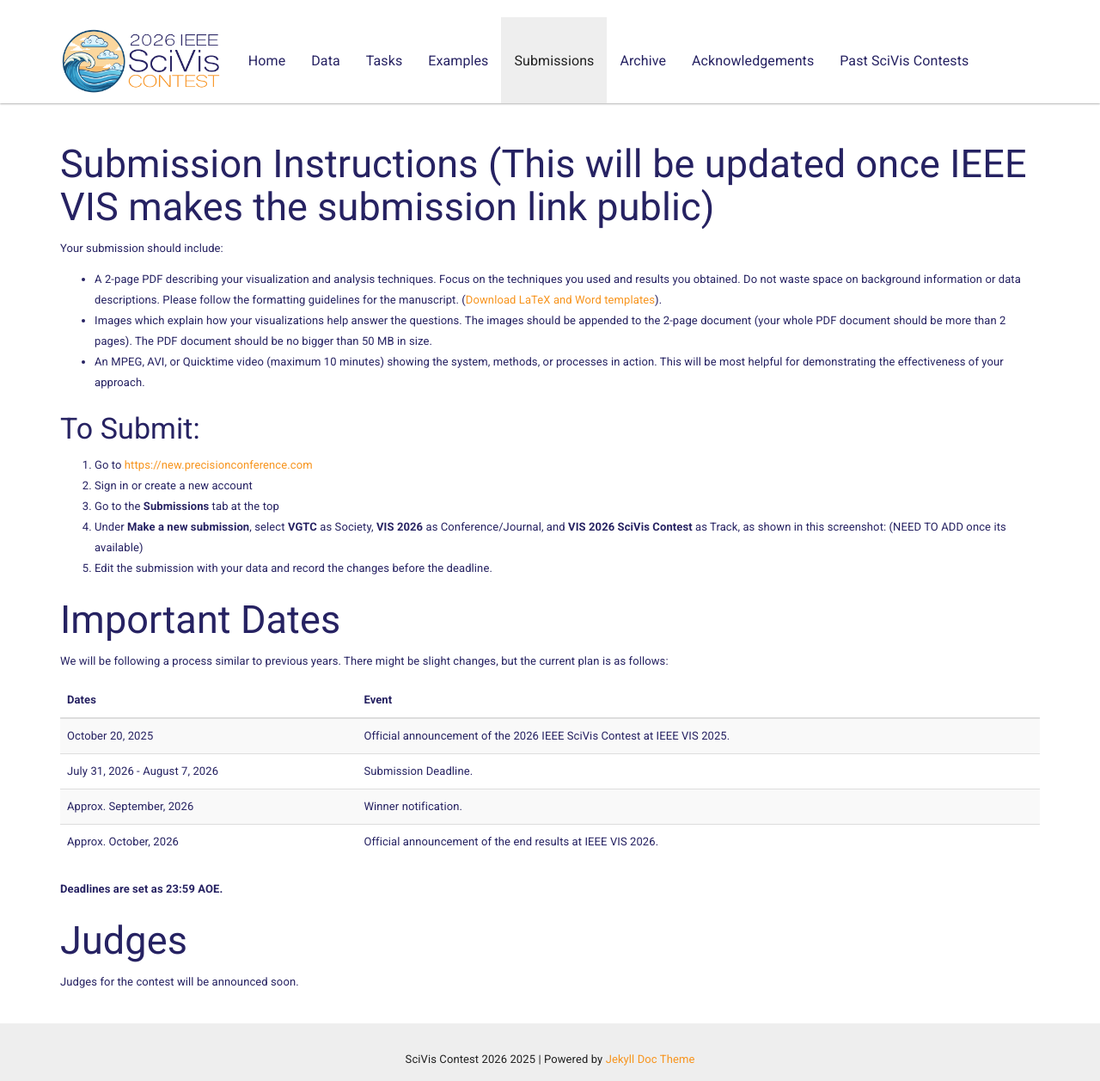
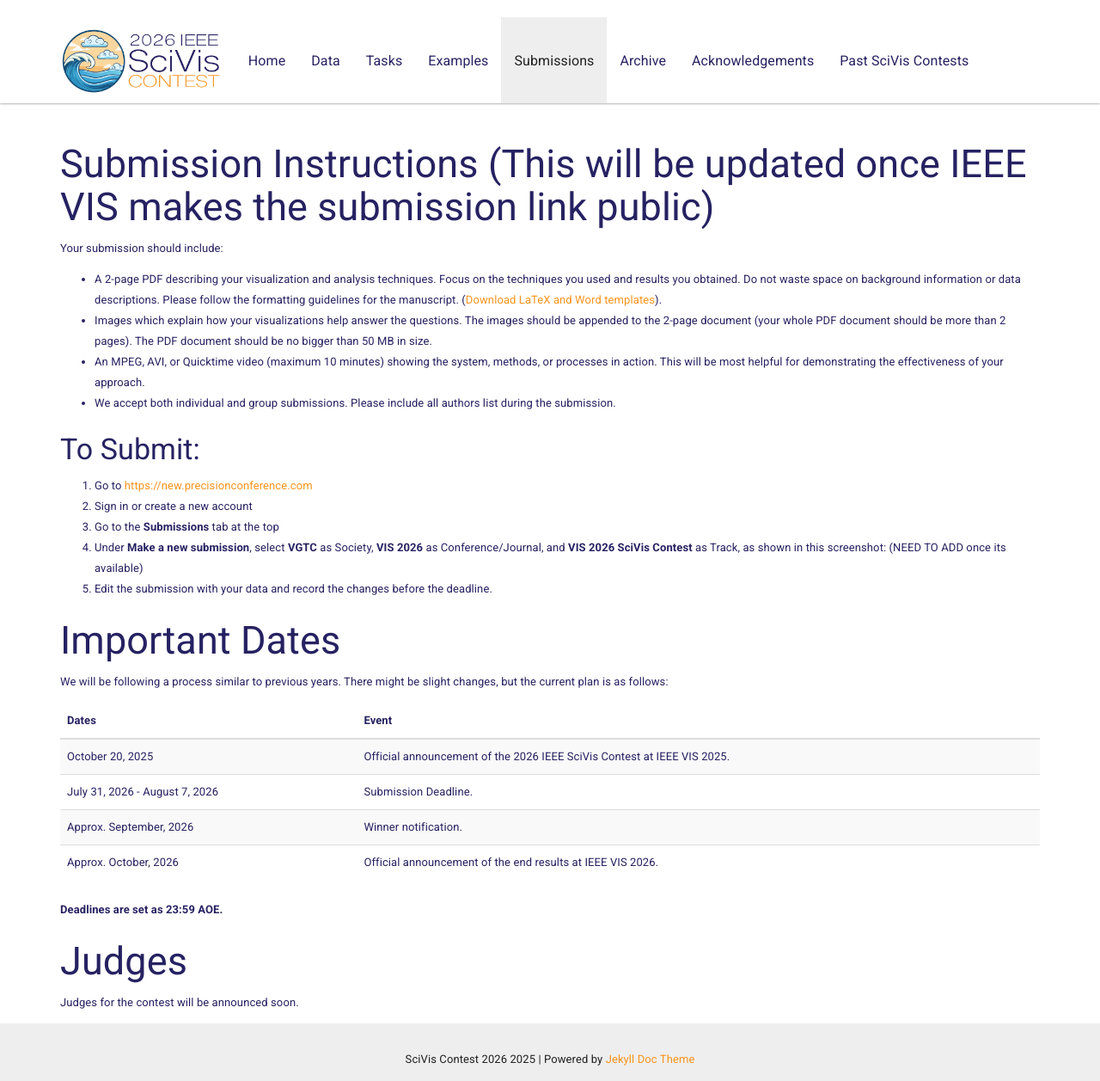
Before and after one commit to sciviscontest2026/sciviscontest2026.github.io, a Jekyll site: the page built from pages/submission.md, in a window 1280 px wide and 1257 px high. Shown: the whole window at 86% size. Built offline with Jekyll 4.4.1, drawn with Linux system fonts in a browser that asks for light colours.

Commit message:
submission instructions

```diff
--- a/pages/submission.md
+++ b/pages/submission.md
@@ -13,6 +13,7 @@
         <li>A 2-page PDF describing your visualization and analysis techniques. Focus on the techniques you used and results you obtained. Do not waste space on background information or data descriptions. Please follow the formatting guidelines for the manuscript. (<a href="https://www.github.com">Download LaTeX and Word templates</a>).</li>
         <li>Images which explain how your visualizations help answer the questions. The images should be appended to the 2-page document (your whole PDF document should be more than 2 pages). The PDF document should be no bigger than 50 MB in size.</li>
         <li>An MPEG, AVI, or Quicktime video (maximum 10 minutes) showing the system, methods, or processes in action. This will be most helpful for demonstrating the effectiveness of your approach.</li>
+        <li>We accept both individual and group submissions. Please include all authors list during the submission.</li>
     </ul>
 
     <h3>To Submit:</h3>
```
